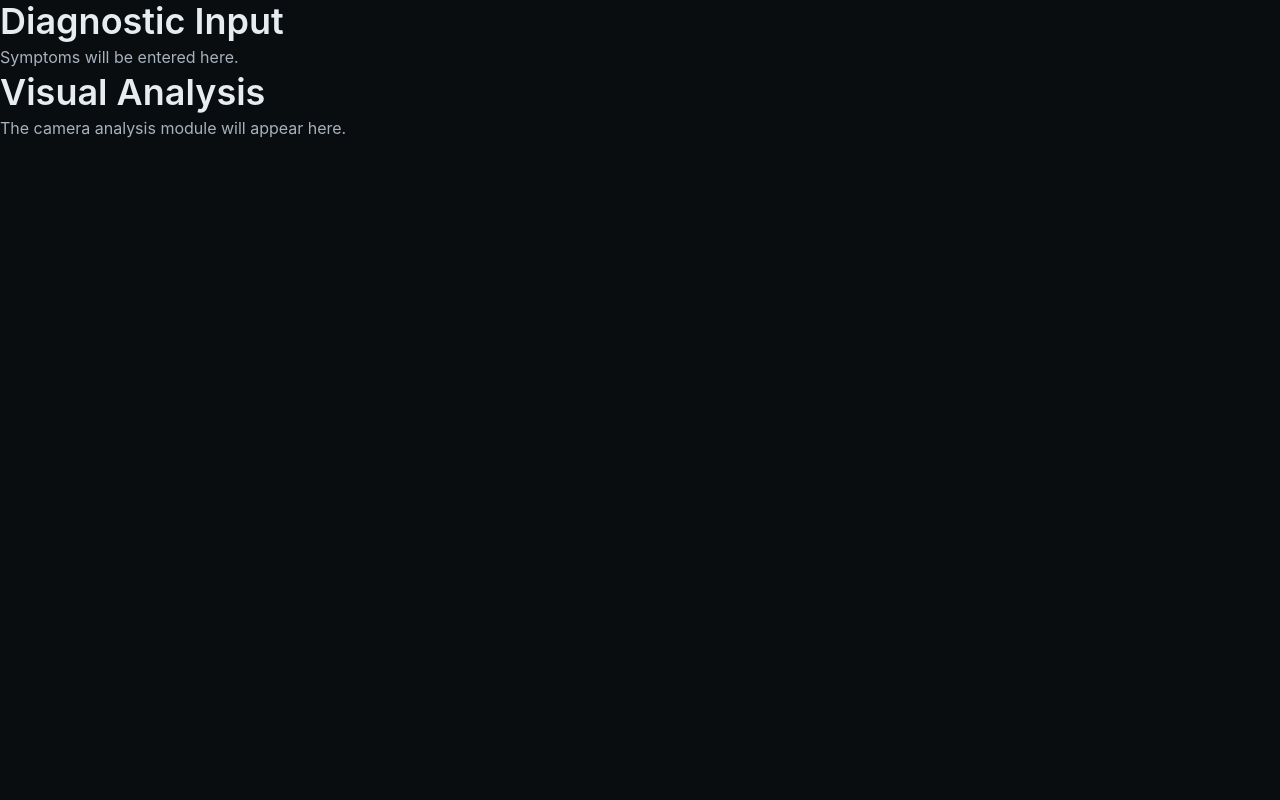
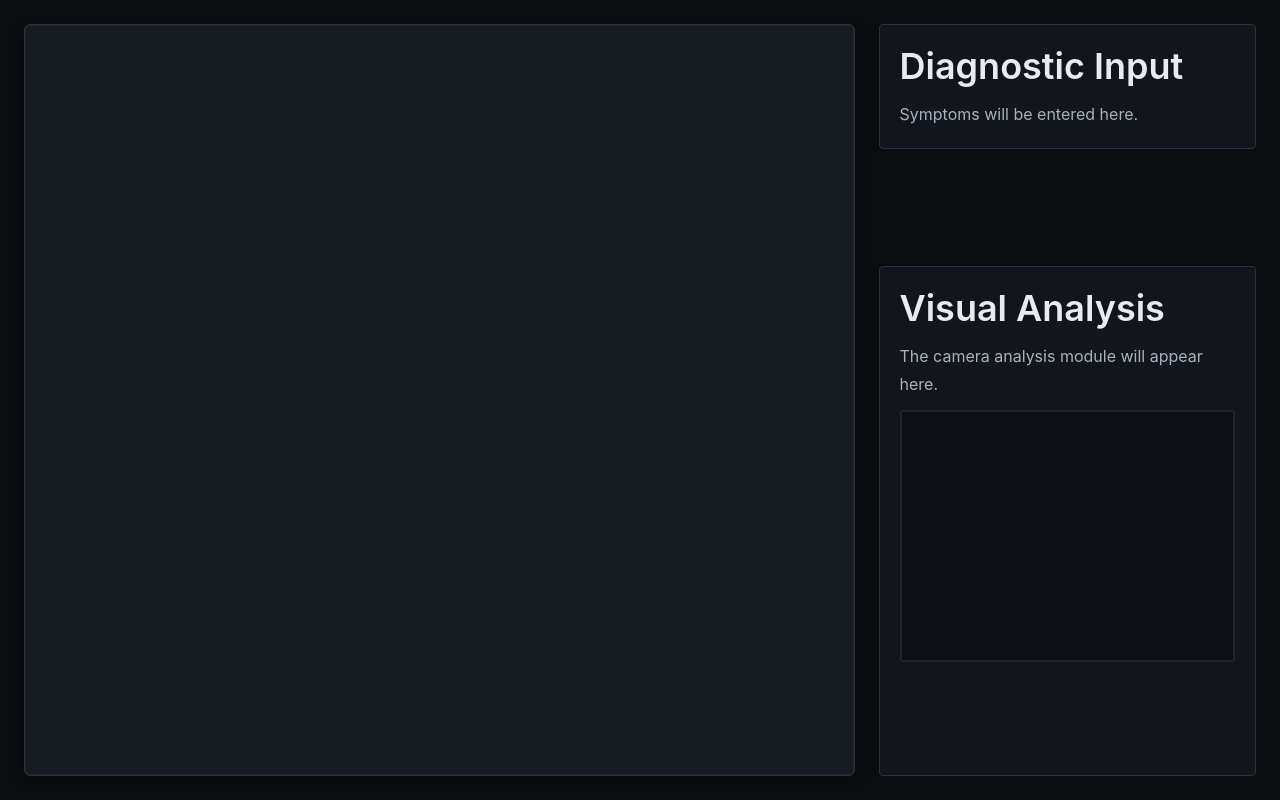
Before and after one commit to ayushpalse01012023-byte/Disease-Prediction-Assistant, a React app in the folder frontend/: page / in a window 1280 px wide. Built offline with nearby package versions, Linux system fonts and the light colour scheme; the HTML template or start-up script is replaced by a standard one.

Commit message:
updated index.css

```diff
--- a/frontend/src/index.css
+++ b/frontend/src/index.css
@@ -1,2 +1,3 @@
 @import "./styles/design-tokens.css";
 @import "./styles/global.css";
+@import "./styles/app-shell.css";
```
